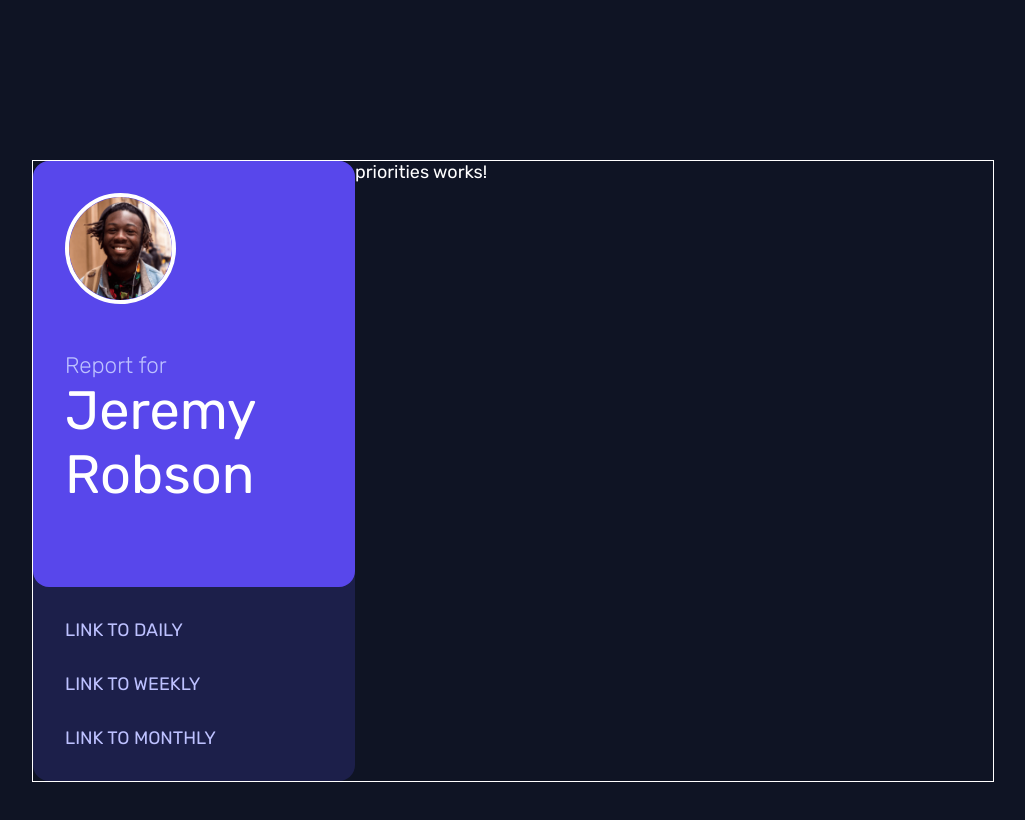
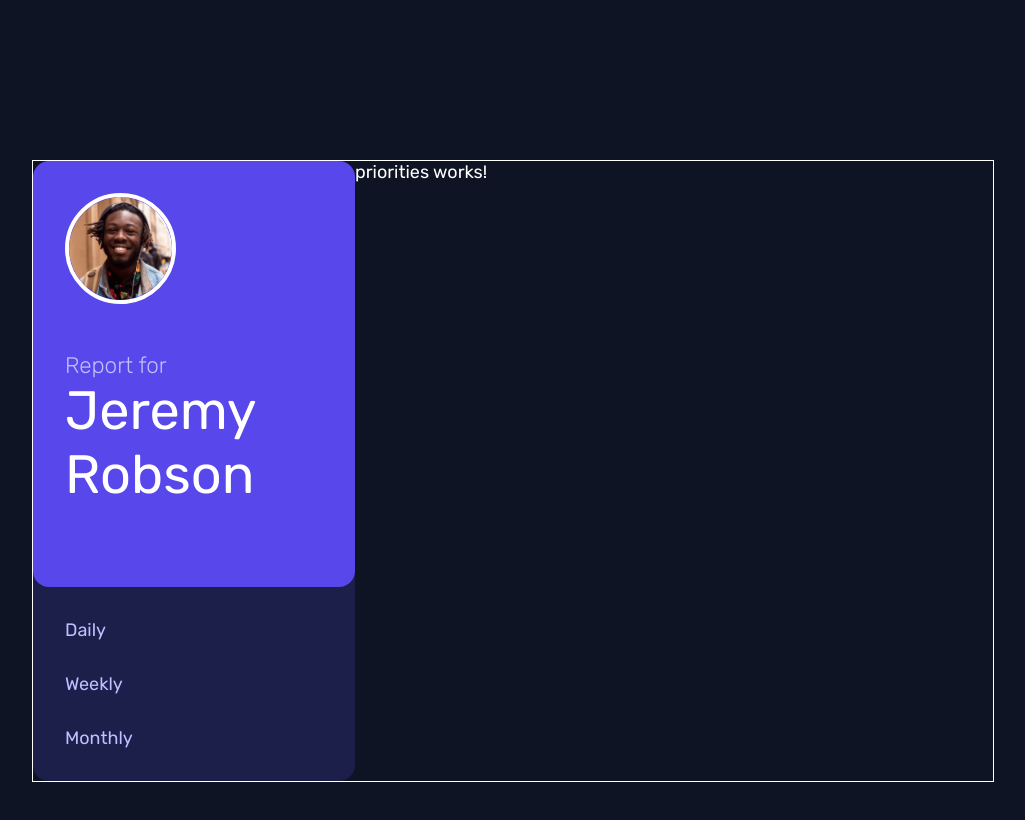
Before and after one commit to rscottlundgren/takehome-hbs-d3, an Angular app: page / in a window 1280 px wide. Shown: the top 820 px of the page, without its empty margins (127-1152 px from the left). Built offline with nearby package versions, Linux system fonts and the light colour scheme.

Commit message:
Update Links To Change Color On Click

```diff
--- a/src/app/components/profile/profile.component.html
+++ b/src/app/components/profile/profile.component.html
@@ -15,9 +15,9 @@
     </div>
     <div>
         <ul class="navigation">
-            <li>LINK TO DAILY</li>
-            <li>LINK TO WEEKLY</li>
-            <li>LINK TO MONTHLY</li>
+            <li><a class="{{ isDailyActive ? 'active' : ''}}" (click)="onDailyClick()">Daily</a></li>
+            <li><a class="{{ isWeeklyActive ? 'active' : ''}}" (click)="onWeeklyClick()">Weekly</a></li>
+            <li><a class="{{ isMonthlyActive ? 'active' : ''}}" (click)="onMonthlyClick()">Monthly</a></li>
         </ul>
     </div>
 </div>
```
